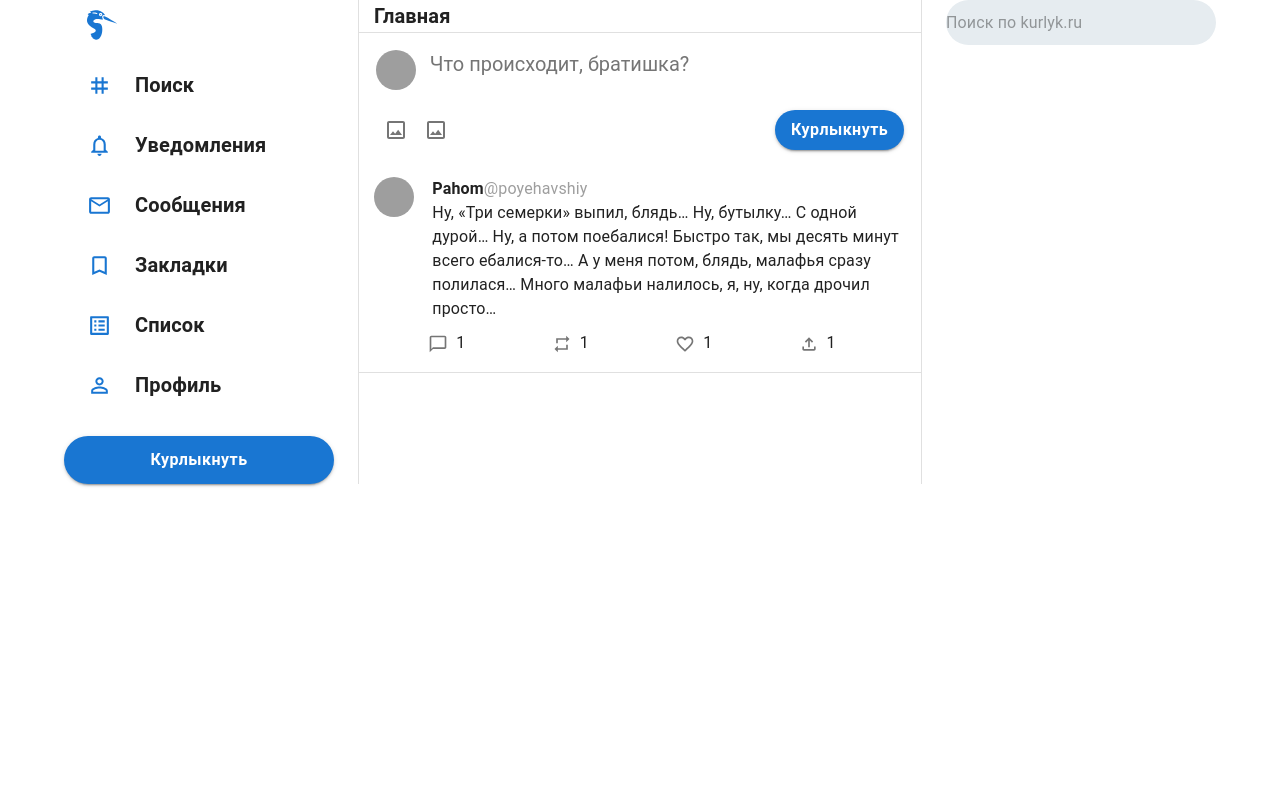
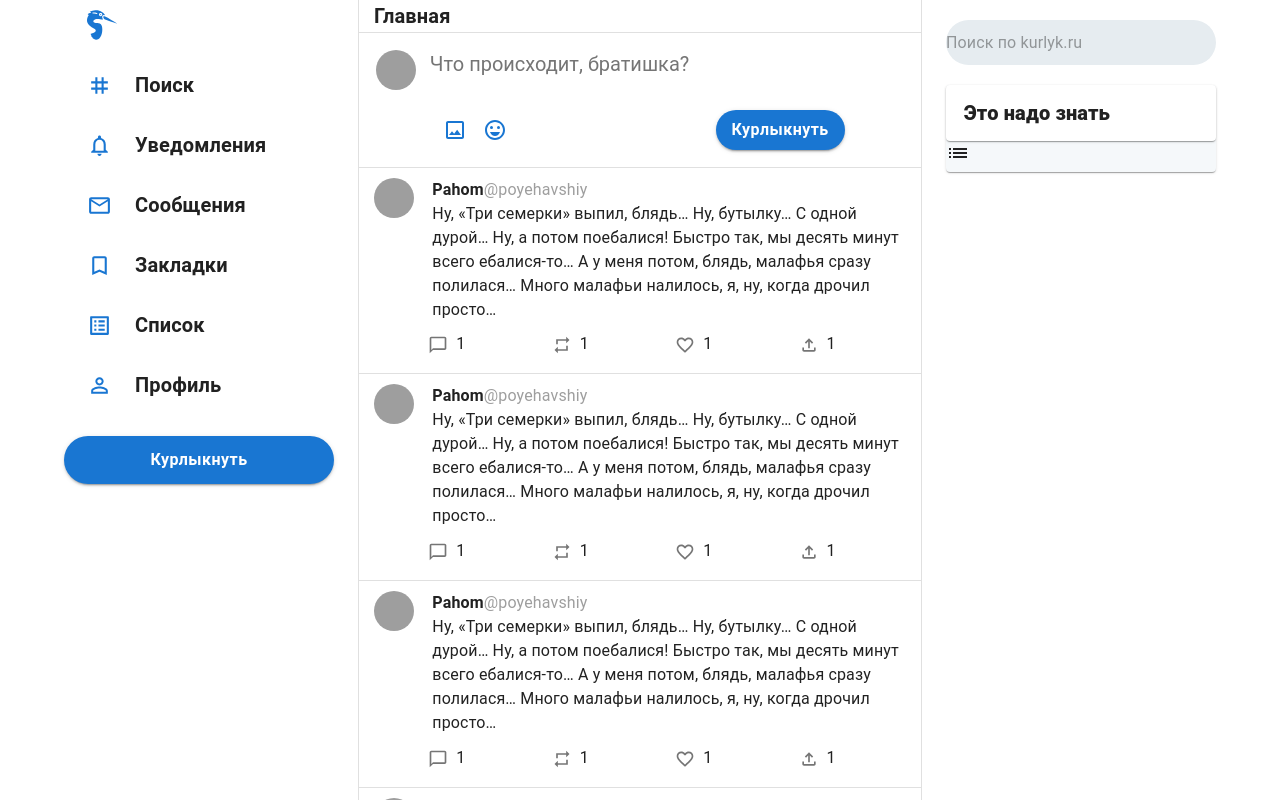
Before and after one commit to nikita11044/kurlyk, a React (Create React App) app in the folder front/: page /home in a window 1280 px wide. Shown: the top 800 px of the page. Built offline with nearby package versions, Linux system fonts and the light colour scheme; grey boxes are pictures that could not be loaded.

Commit message:
layout enhancement

```diff
--- a/front/src/components/AddKurlykForm/AddKurlykForm.module.scss
+++ b/front/src/components/AddKurlykForm/AddKurlykForm.module.scss
@@ -1,5 +1,6 @@
 .formWrapper {
   padding: 3%;
+  border-bottom: 1px solid rgba(0, 0, 0, 0.12);
 }
 
 .formBody {
@@ -19,7 +20,7 @@
 
 .formFooter {
   display: flex;
-  justify-content: space-between;
+  justify-content: space-around;
   align-items: center;
 }
 
--- a/front/src/components/AddKurlykForm/AddKurlykForm.tsx
+++ b/front/src/components/AddKurlykForm/AddKurlykForm.tsx
@@ -1,5 +1,6 @@
 import React, {useState} from "react"
 import ImageOutlinedIcon from '@mui/icons-material/ImageOutlined';
+import EmojiEmotionsOutlinedIcon from '@mui/icons-material/EmojiEmotionsOutlined';
 import {Avatar, Box, Button, CircularProgress, IconButton, Paper, TextareaAutosize, Typography} from "@mui/material";
 import styles from './AddKurlykForm.module.scss'
 
@@ -28,10 +29,10 @@ export const AddKurlykForm: React.FC = (): React.ReactElement => {
         <div className={styles.formFooter}>
             <div className={styles.formFooterLeft}>
                 <IconButton>
-                    <ImageOutlinedIcon/>
+                    <ImageOutlinedIcon color={'primary'}/>
                 </IconButton>
                 <IconButton>
-                    <ImageOutlinedIcon/>
+                    <EmojiEmotionsOutlinedIcon color={'primary'}/>
                 </IconButton>
             </div>
             <div className={styles.formFooterRight}>
--- a/front/src/pages/Home/Home.module.scss
+++ b/front/src/pages/Home/Home.module.scss
@@ -1,5 +1,10 @@
 .wrapper {
   width: 100vh;
+}
+
+.leftSideWrapper {
+  top: 0;
+  position: sticky;
 }
 
 .searchField {
@@ -8,3 +13,50 @@
   height: 45px;
   padding: 0;
 }
+
+.rightSideWrapper {
+  padding-top: 20px;
+  position: sticky;
+  top: 0;
+}
+
+.rightSideListBlock {
+  background-color: #F5F8FA !important;
+  border-radius: 15px;
+  margin-top: 20px;
+  & .MuiList-root {
+    padding-top: 0;
+  }
+}
+
+.rightSideListHeader {
+  border-top: 0;
+  border-left: 0;
+  border-right: 0;
+  background-color: transparent;
+  padding: 13px 18px;
+  & b {
+    font-size: 20px;
+    font-weight: 800;
+  }
+}
+
+.rightSideListItem {
+  cursor: pointer;
+  & .MuiTypography-body1 {
+    font-weight: 700;
+  }
+  & .MuiListItemAvatar-root {
+    min-width: 50px;
+  }
+  & .MuiListItemText-root {
+    margin: 0;
+  }
+  &:hover {
+    background-color: #edf3f6;
+  }
+  & a {
+    color: inherit;
+    text-decoration: none;
+  }
+}
--- a/front/src/pages/Home/Home.tsx
+++ b/front/src/pages/Home/Home.tsx
@@ -1,10 +1,11 @@
 import React from 'react'
 import styles from "./Home.module.scss"
-import {Container, Grid, InputBase, Paper, Typography} from "@mui/material";
+import {Container, Divider, Grid, InputBase, ListItem, ListItemText, Paper, Typography} from "@mui/material";
 import {styled} from "@mui/styles";
 import {Kurlyk} from "../../components/Kurlyk";
 import {SideBar} from "../../components/SideBar/SideBar";
 import {AddKurlykForm} from "../../components/AddKurlykForm/AddKurlykForm";
+import {List} from "@mui/icons-material";
 
 const KurlykPaper = styled(Paper)({
     height: '100%',
@@ -22,7 +23,9 @@ export const Home: React.FC = (): React.ReactElement => {
         <Container className={styles.wrapper} maxWidth='lg'>
             <Grid container spacing={3}>
                 <Grid item sm={1} md={3}>
+                    <div className={styles.leftSideWrapper}>
                         <SideBar/>
+                    </div>
                 </Grid>
                 <Grid item sm={8} md={6}>
                     <KurlykPaper square variant='outlined'>
@@ -32,6 +35,8 @@ export const Home: React.FC = (): React.ReactElement => {
                             </Typography>
                         </Paper>
                         <AddKurlykForm/>
+                        {[
+                            ...new Array(20).fill(
                                 <Kurlyk
                                     text={'Ну, «Три семерки» выпил, блядь… Ну, бутылку… С одной дурой… Ну, а потом\n' +
                                     '                    поебалися! Быстро так, мы десять минут всего ебалися-то… А у меня потом, блядь,\n' +
@@ -42,10 +47,31 @@ export const Home: React.FC = (): React.ReactElement => {
                                         avatarUrl: 'https://cs9.pikabu.ru/post_img/2020/03/17/9/1584456163198879176.jpg'
                                     }}
                                 />
+                            )
+                        ]}
                     </KurlykPaper>
                 </Grid>
                 <Grid item sm={3} md={3}>
+                    <div className={styles.rightSideWrapper}>
                         <InputBase className={styles.searchField} fullWidth placeholder='Поиск по kurlyk.ru'/>
+                        <Paper className={styles.rightSideListBlock}>
+                            <Paper className={styles.rightSideListHeader}>
+                                <b>Это надо знать</b>
+                            </Paper>
+                            <List>
+                                <ListItem className={styles.rightSideListHeader}>
+                                    <ListItemText
+                                        primary={'Москва'}
+                                        secondary={
+                                            <Typography component={'span'} variant={'body2'}>
+                                                Курлыков: 777
+                                            </Typography>
+                                        }/>
+                                </ListItem>
+                                <Divider component={'li'}/>
+                            </List>
+                        </Paper>
+                    </div>
                 </Grid>
             </Grid>
         </Container>
```
Lines whose indentation alone changed are shown as unchanged.
